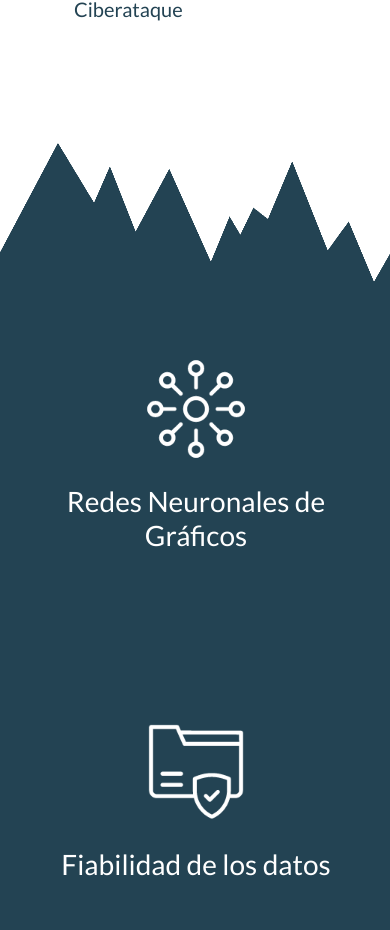
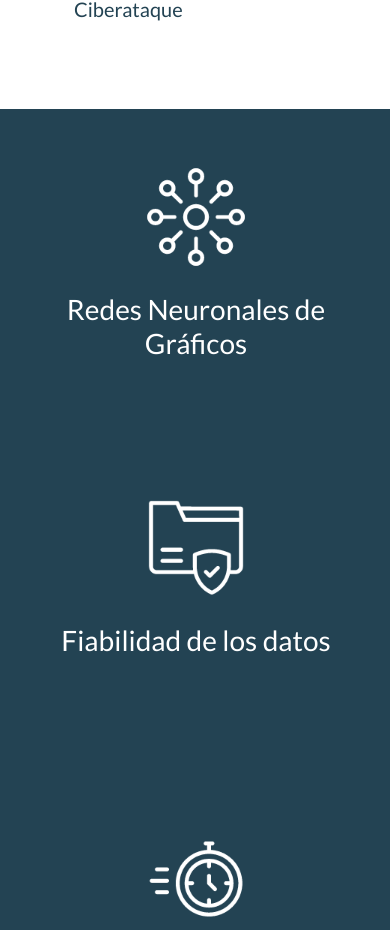
Before and after one commit to telcash/flowguard_frontend, a React (Create React App) app: page / in a window 390 px wide. Shown: the part 1570-2500 px from the top of the page. Built offline with nearby package versions, Linux system fonts and the light colour scheme.

Commit message:
Ajustados estilos en features

```diff
--- a/src/containers/features/features.css
+++ b/src/containers/features/features.css
@@ -57,7 +57,11 @@
 
 @media only screen and (max-width: 768px) {
     .fg__features {
-        margin-top: 1.5rem;
+        padding-top: 2rem;
+    }
+
+    .fg__features-banner {
+        display: none;
     }
 
     .fg__features-container {
@@ -69,7 +73,16 @@
     }
 
     .fg__features_cards {
-        row-gap: 3rem;
+        width: 100%;
+        display: flex;
+        flex-direction: column;
+        justify-content: center;
+        align-items: center;
+        row-gap: 1rem;
+    }
+
+    .fg__features-background {
+        display: none;
     }
 }
 
```
